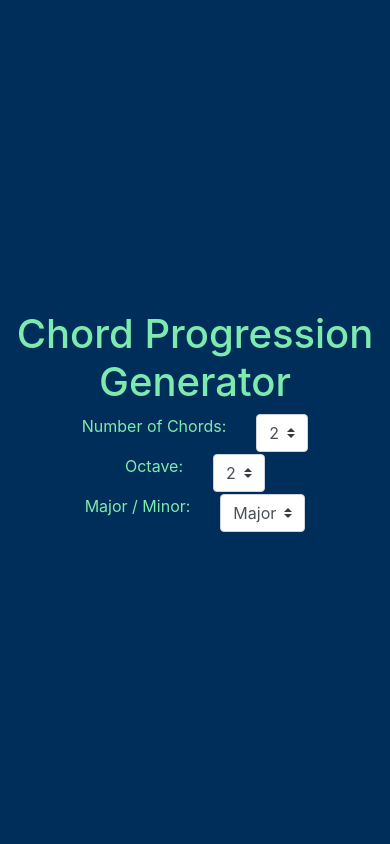
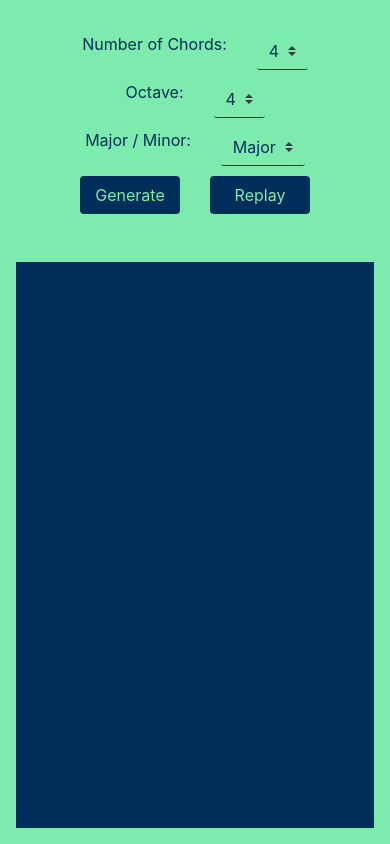
Before and after one commit to rynstwrt/ChordProgressionGenerator, a plain HTML site: page index.html in a window 390 px wide. Drawn offline with Linux system fonts and the light colour scheme.

Commit message:
Finish Mobile Redo V1

```diff
--- a/index.html
+++ b/index.html
@@ -7,64 +7,89 @@
 	<link rel='stylesheet' href='main.min.css' />
 	<title>Chord Progression Generator</title>
 </head>
-<body class='d-flex flex-colum justify-content-center align-items-center' style='height: 100vh;'>
+<body class='d-flex flex-column' style='height: 100vh;'>
 
+	<section class='container-fluid'>
+		<div class='row'>
 
-	<div>
-		<div class='container-fluid'>
-			<div class='row'>
-				<div class='col'>
-					<h1 class='text-center'>Chord Progression Generator</h1>
-				</div>
-			</div>
-		</div>
-		<div class='container-fluid'>
-			<div class='row'>
 
 			<div class='col'></div>
 			<div class='col-auto'>
 				<p>Number of Chords:</p>
 			</div>
 			<div class='col-auto'>
-					<select class='custom-select'>
-						<option>2</option>
+				<select id='numchordsselector' class='custom-select'>
+					<option>3</option>
+                    <option selected>4</option>
+                    <option>5</option>
+                    <option>6</option>
+                    <option>7</option>
+                    <option>8</option>
 				</select>
 			</div>
 			<div class='col'></div>
-			</div>
+			<div class='py-1 w-100'></div>
 
-			<div class='row'>
+
+
+
 			<div class='col'></div>
 			<div class='col-auto'>
 				<p>Octave:</p>
 			</div>
 			<div class='col-auto'>
-					<select class='custom-select'>
+				<select id='octaveselector' class='custom-select'>
 					<option>2</option>
+                    <option>3</option>
+                    <option selected>4</option>
+                    <option>5</option>
+                    <option>6</option>
 				</select>
 			</div>
 			<div class='col'></div>
-			</div>
+			<div class='py-1 w-100'></div>
 
-			<div class='row'>
+
+
+
 			<div class='col'></div>
 			<div class='col-auto'>
 				<p>Major / Minor:</p>
 			</div>
 			<div class='col-auto'>
-					<select class='custom-select'>
+				<select id='majorminorselector' class='custom-select'>
 					<option>Major</option>
+					<option>Minor</option>
 				</select>
 			</div>
 			<div class='col'></div>
+			<div class='py-1 w-100'></div>
+
+
+
+
+
+
+			<div class='col'></div>
+			<div class='col-auto'>
+				<button id='generatebutton' class='btn'>Generate</button>
+			</div>
+			<div class='col-auto'>
+				<button id='replaybutton' class='btn'>Replay</button>
+			</div>
+			<div class='col'></div>
+			<div class='w-100'></div>
+
+		</div>
+	</section>
+
+
+	<div id='outputtext' class='d-flex justify-content-center align-items-center h-100'>
+		<h1 class='text-center'></h1>
 	</div>
 
 
 
-
-			</div>
-		</div>
-	</div>
 
 
 	<script src='jquery.min.js'></script>
--- a/main.scss
+++ b/main.scss
@@ -1,5 +1,10 @@
 $backgroundcolor: #002e5b;
 $maincolor: #7eebae;
+
+*
+{
+	box-sizing: border-box;
+}
 
 body
 {
@@ -7,7 +12,7 @@ body
 	color: $maincolor;
 }
 
-header
+section
 {
 	background-color: $maincolor;
 	color: $backgroundcolor;
@@ -18,45 +23,43 @@ header
 		white-space: pre;
 	}
 
-	button
+	select
 	{
-		background-color: $backgroundcolor !important;
-		color: $maincolor !important;
+		background-color: transparent !important;
+		color: $backgroundcolor !important;
+		border: 0 !important;
+		border-bottom: 1px solid $backgroundcolor !important;
+		border-radius: 3px !important;
+
+		option
+		{
+			background-color: $maincolor;
+			color: $backgroundcolor;
+
+		}
 	}
 
-	select
+	.btn
 	{
 		background-color: $backgroundcolor;
 		color: $maincolor;
-		border: 0;
-		padding: .15rem 1rem;
-		border-radius: 3px;
-	}
-}
-
-#outputtext
-{
-	display: flex;
-	justify-content: center;
-	white-space: pre;
-	padding: 2rem;
-
-	h1
-	{
-		align-self: center;
+		width: 100px;
 	}
 }
 
 
-@media (min-width: 576px)
+#outputtext
 {
-	body
+	background-color: $backgroundcolor;
+	color: $maincolor;
+	border: 1rem solid $maincolor;
+
+	h1
 	{
-		flex-direction: row;
-	}
-
-	header
-	{
-
+		width: 100%;
+		white-space: pre;
+		line-height: 4rem;
+		border: 1rem solid $backgroundcolor;
+		font-size: 2rem;
 	}
 }
```
Also changed, not shown: main.min.css. Lines whose indentation alone changed are shown as unchanged.
